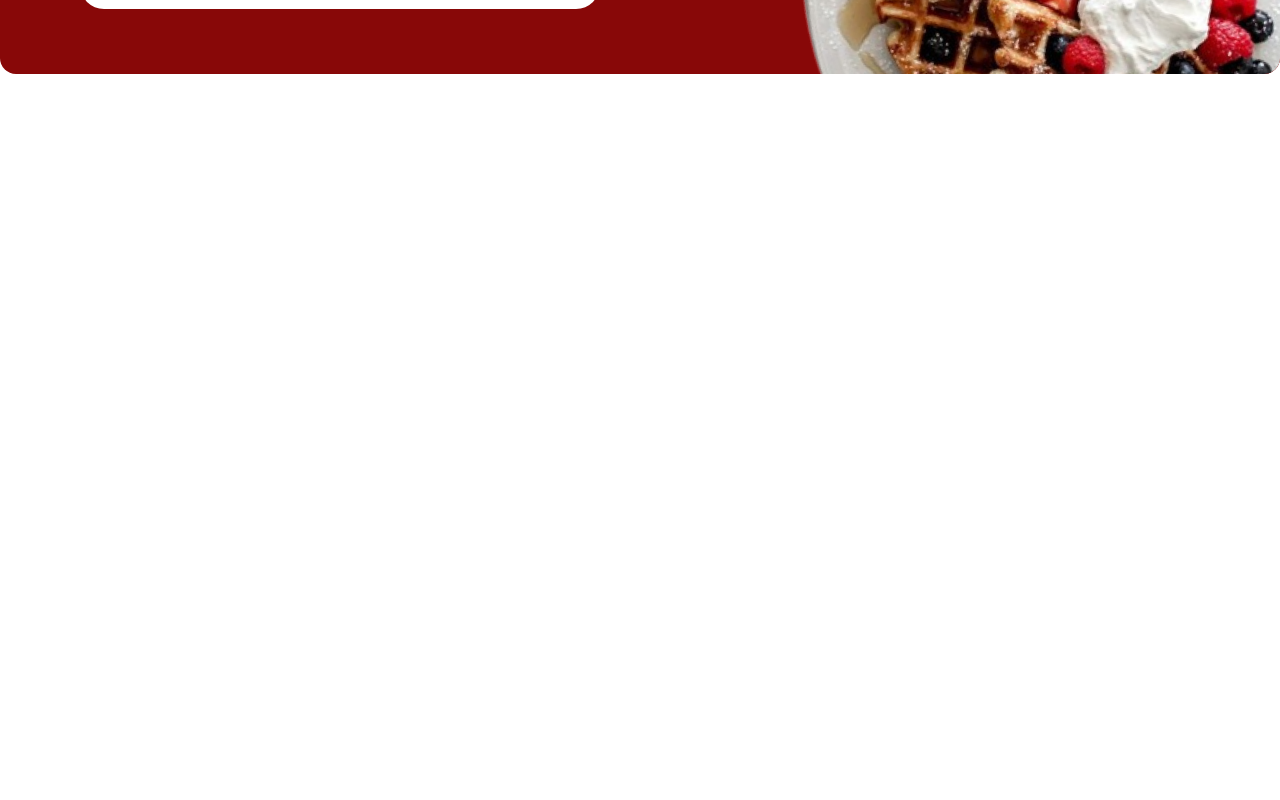
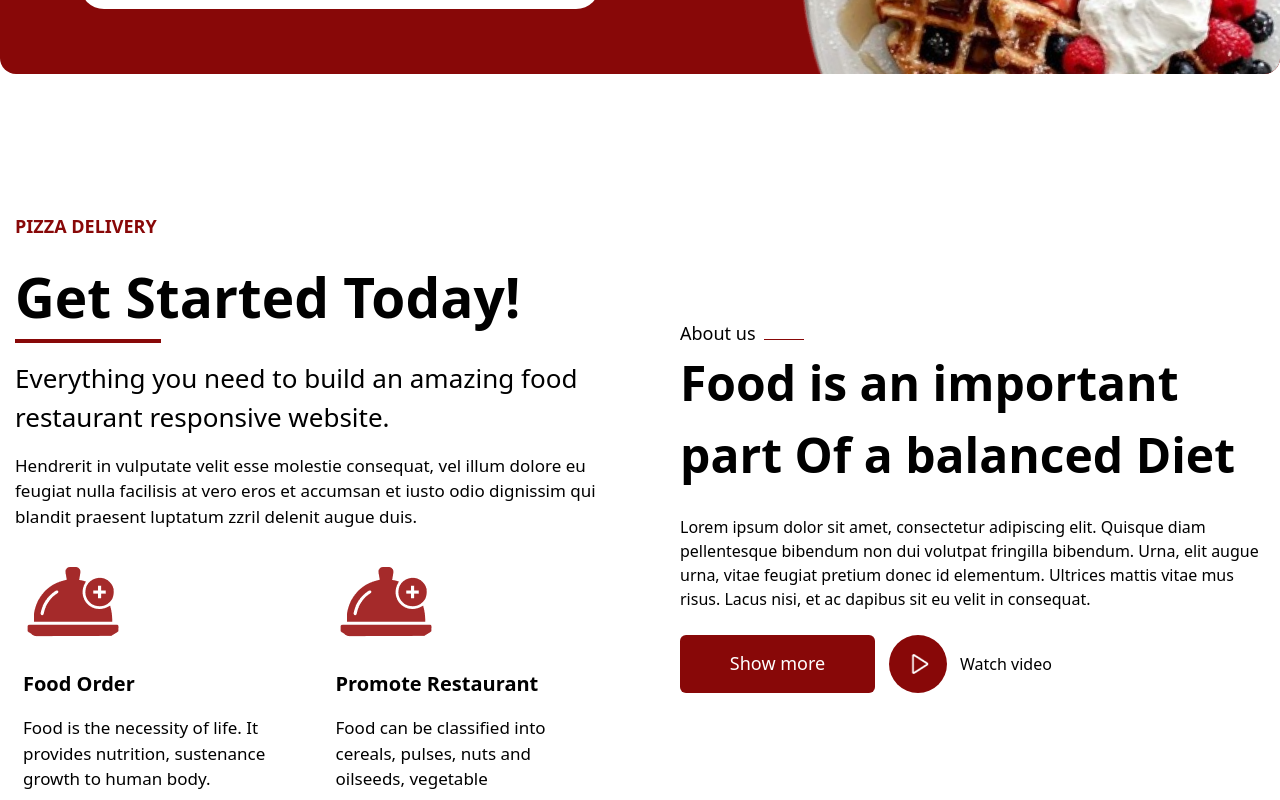
Before and after one commit to AbidHasanPiash/assessment-for-antopolis, a Next.js app: page / in a window 1280 px wide. Shown: the part 667-1467 px from the top of the page. Before the commit the page ends 800 px from the top, so only its background shows below. Built offline with nearby package versions, Linux system fonts and the light colour scheme.

Commit message:
ADDED: getStarted section added

```diff
--- a/app/layout.js
+++ b/app/layout.js
@@ -21,7 +21,7 @@ export default function RootLayout({ children }) {
   return (
     <html lang="en">
       <body
-        className={`${geistSans.variable} ${geistMono.variable} antialiased`}
+        className={`${geistSans.variable} ${geistMono.variable} antialiased overflow-x-hidden overflow-y-auto`}
       >
         {children}
       </body>
--- a/app/page.js
+++ b/app/page.js
@@ -1,9 +1,11 @@
+import GetStarted from "@/components/section/GetStarted";
 import Hero from "@/components/section/Hero";
 
 export default function Home() {
     return (
-        <main>
+        <main className="space-y-20">
             <Hero/>
+            <GetStarted/>
         </main>
     );
 }
--- /dev/null
+++ b/components/section/GetStarted.jsx
@@ -0,0 +1,70 @@
+import React from 'react'
+
+export default function GetStarted() {
+    const cardData = [
+        {
+            icon: '/icons/dish-icon.png',
+            title: 'Food Order',
+            description: 'Food is the necessity of life. It provides nutrition, sustenance growth to human body.'
+        },
+        {
+            icon: '/icons/dish-icon.png',
+            title: 'Promote Restaurant',
+            description: 'Food can be classified into cereals, pulses, nuts and oilseeds, vegetable'
+        },
+    ]
+  return (
+    <section className='max-w-7xl mx-auto px-[15px]'>
+        <div className='flex flex-col-reverse md:grid md:grid-cols-2 md:place-items-center gap-20'>
+            <div className='space-y-4'>
+                <h2 className='text-[18px] md:text-[18px] text-primary font-bold'>PIZZA DELIVERY</h2>
+                <h1 className='text-[30px] md:text-[55px] font-bold'>
+                    <p>Get Started Today!</p>
+                    <p className='w-1/4 h-1 bg-primary'/>
+                </h1>
+                <p className='text-[16px] md:text-[26px]'>Everything you need to build an amazing food restaurant responsive website.</p>
+                <p className='text-[14px] md:text-[17px]'>
+                    Hendrerit in vulputate velit esse molestie consequat, vel illum dolore eu
+                    feugiat nulla facilisis at vero eros et accumsan et iusto odio dignissim qui
+                    blandit praesent luptatum zzril delenit augue duis.
+                </p>
+                <div className='grid grid-cols-2 gap-10'>
+                    {cardData?.map((item, index)=>(
+                        <Card key={index} item={item}/>
+                    ))}
+                </div>
+            </div>
+
+            <div>
+                <div className='text-[18px] flex items-center space-x-2'> <p>About us</p> <p className='w-10 mt-3 h-px bg-primary'/></div>
+                <h1 className='text-[30px] md:text-[48px] font-semibold'>Food is an important part Of a balanced Diet</h1>
+                <p className='text-[14px] md:text-[16px] py-6 text-justify md:text-start'>
+                    Lorem ipsum dolor sit amet, consectetur adipiscing elit. Quisque diam
+                    pellentesque bibendum non dui volutpat fringilla bibendum. Urna, elit
+                    augue urna, vitae feugiat pretium donec id elementum. Ultrices mattis
+                    vitae mus risus. Lacus nisi, et ac dapibus sit eu velit in consequat.
+                </p>
+                <div className='flex items-center justify-between md:justify-start space-x-[14px]'>
+                    <button className='w-[86.83px] h-[26.28px] md:w-[195px] md:h-[58px] text-[8.03px] md:text-[18px] rounded-[6px] text-center bg-primary hover:bg-primary-light text-white'>Show more</button>
+                    <button className='text-center flex items-center space-x-[13px]'>
+                        <div className='w-[26.28px] h-[26.28px] md:w-[58px] md:h-[58px] rounded-full flex items-center justify-center bg-primary hover:bg-green-600'>
+                            <img src="/icons/play.png" alt="play" className='w-[12px] h-[12px] md:w-[24px] md:h-[24px]'/>
+                        </div>
+                        <p className='text-[14px] md:text-[16px]'>Watch video </p>
+                    </button>
+                </div>
+            </div>
+        </div>
+    </section>
+  )
+}
+
+export const Card = ({item}) => {
+    return(
+        <div className='shadow-md md:shadow-none space-y-4 p-2 rounded'>
+            <img src={item?.icon} alt={item?.title} className='w-[55px] h-[55px] md:w-[100px] md:h-[100px]'/>
+            <h2 className='text-[10px] md:text-[20px] font-bold'>{item?.title}</h2>
+            <p className='text-[8px] md:text-[17px]'>{item?.description}</p>
+        </div>
+    )
+}
```
Also changed, not shown: public/icons/dish-icon.png (added), public/icons/play.png (added).
